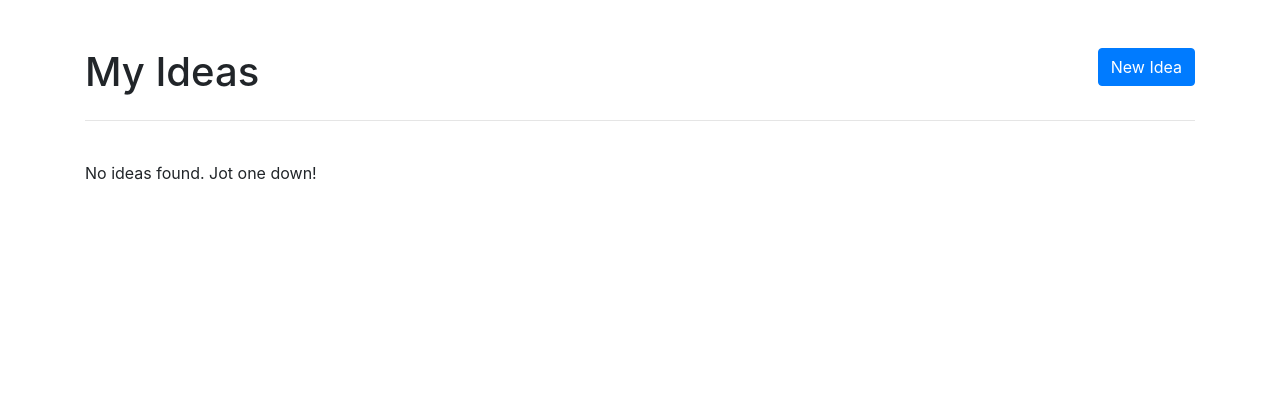
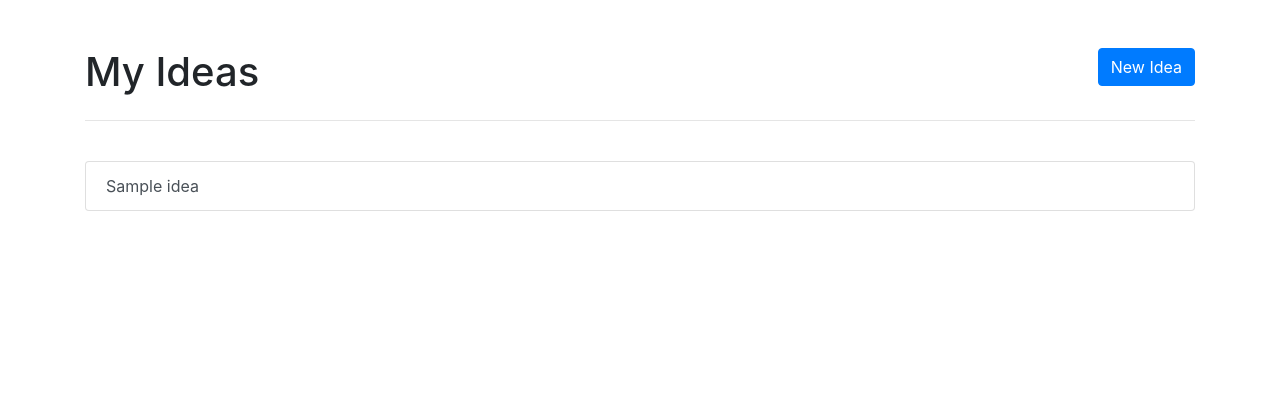
Before and after one commit to scivarolo/research-assistant, a Django app: page /ideas/ in a window 1280 px wide. Shown: the part 56-466 px from the top of the page. Run offline with Django 3.2, Linux system fonts and the light colour scheme; a user stored in the database is signed in; tables that the repository leaves empty hold one stand-in row (values such as "Sample post"); some libraries are stand-ins or nearby versions.

Commit message:
display and edit ideas

```diff
--- a/research_assistant/templates/ideas/ideas.html
+++ b/research_assistant/templates/ideas/ideas.html
@@ -26,7 +26,7 @@
   <div class="col">
     {% if query and ideas|length == 0 %}
       <p>No ideas match. <a class="btn btn-sm btn-secondary" href="{% url 'research_assistant:all_ideas' %}">Clear Search</a></p>
-    {% elif lists|length == 0 %}
+    {% elif ideas|length == 0 %}
       <p>No ideas found. Jot one down!</p>
     {% else %}
       {% if query %}<p>Search results for: "{{query}}": <a class="btn btn-sm btn-secondary" href="{% url 'research_assistant:all_ideas' %}">Clear Search</a>{% endif %}
--- a/research_assistant/urls.py
+++ b/research_assistant/urls.py
@@ -38,6 +38,7 @@ urlpatterns = [
     # Idea views
     path("ideas/", views.all_ideas, name="all_ideas"),
     path("ideas/<int:idea_id>/", views.single_idea, name="single_idea"),
+    path("ideas/<int:idea_id>/edit/", views.edit_idea, name="edit_idea"),
     path("ideas/<int:idea_id>/delete/", views.delete_idea, name="delete_idea"),
     path("ideas/new/", views.new_idea, name="new_idea"),
     # Tag Views
--- a/research_assistant/views/ideas.py
+++ b/research_assistant/views/ideas.py
@@ -3,6 +3,7 @@ from django.conf import settings
 from django.contrib.auth.decorators import login_required
 from django.http import HttpResponse, HttpResponseRedirect
 from django.shortcuts import render, reverse
+from django.utils import timezone
 
 from research_assistant.forms import IdeaForm
 from research_assistant.models import Idea
@@ -19,7 +20,38 @@ def all_ideas(request):
 
 @login_required
 def single_idea(request, idea_id):
-    return HttpResponse("Single Idea")
+    idea = Idea.objects.get(pk=idea_id)
+    template = "ideas/single.html"
+    context = {"idea": idea}
+
+    return render(request, template, context)
+
+@login_required
+def edit_idea(request, idea_id):
+
+    if request.method == "POST":
+        form_data = request.POST
+
+        idea = Idea.objects.get(pk=idea_id)
+        idea.title = form_data["title"]
+        idea.content = form_data["content"]
+        idea.date_modified = timezone.now()
+
+        idea.save()
+
+        return HttpResponseRedirect(
+            reverse("research_assistant:single_idea", args=(idea_id,))
+        )
+
+    idea = Idea.objects.get(pk=idea_id)
+    context = {
+        "idea": idea,
+        "edit_idea_form": IdeaForm(instance=idea),
+        "tiny_api_key": settings.TINYMCE_API_KEY,
+    }
+    template = "ideas/form.html"
+
+    return render(request, template, context)
 
 @login_required
 def delete_idea(request):
--- a/research_assistant/views/notes.py
+++ b/research_assistant/views/notes.py
@@ -75,7 +75,6 @@ def edit_note(request, paper_id, note_id):
         content = form_data["content"]
 
         note = Note.objects.get(pk=note_id)
-        print(note_id)
         note.title = title
         note.content = content
         note.date_modified = timezone.now()
```
Also changed, not shown: research_assistant/templates/ideas/form.html (+9 -0 lines), research_assistant/templates/ideas/single.html (added, +20 -0 lines).
